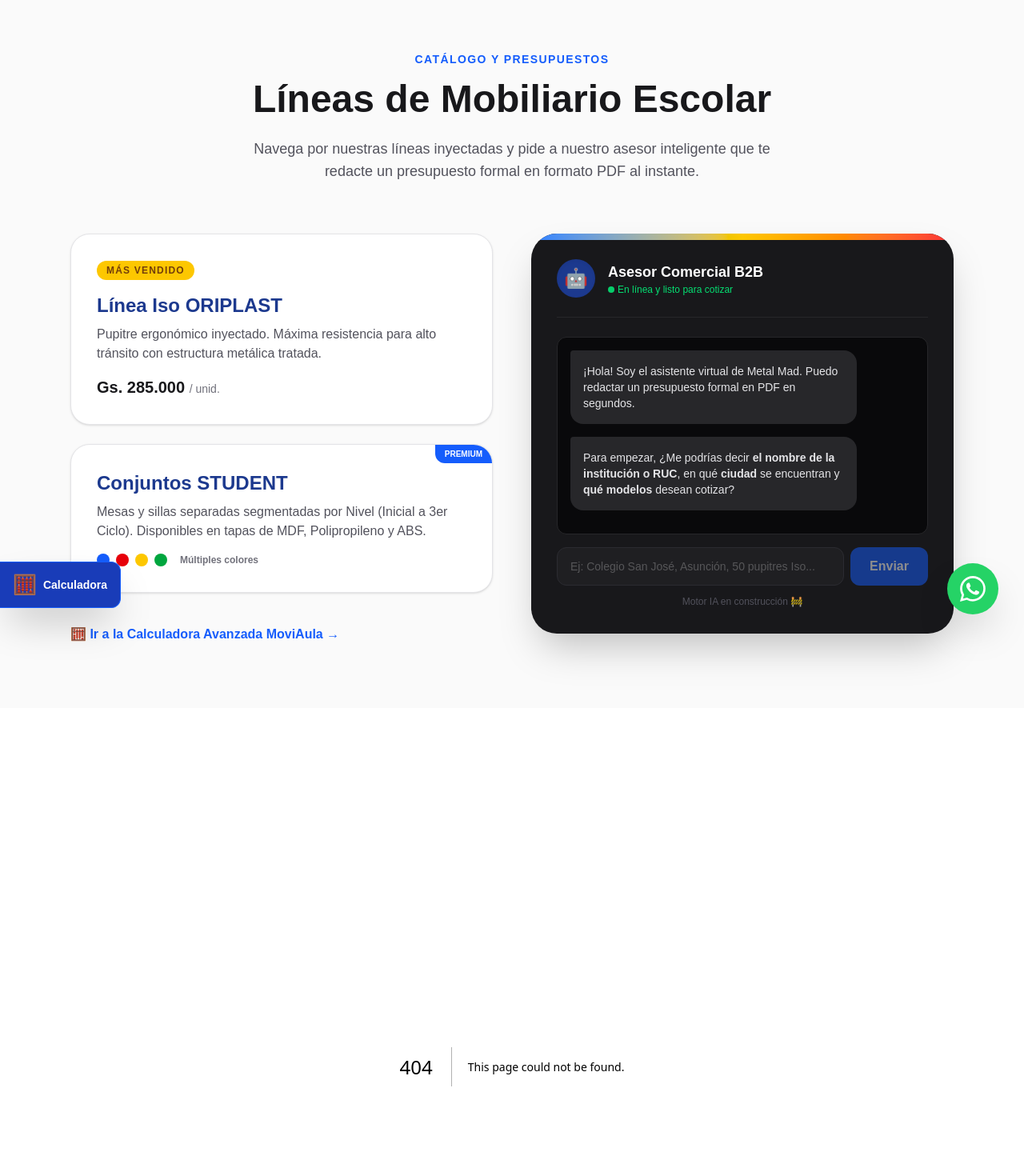
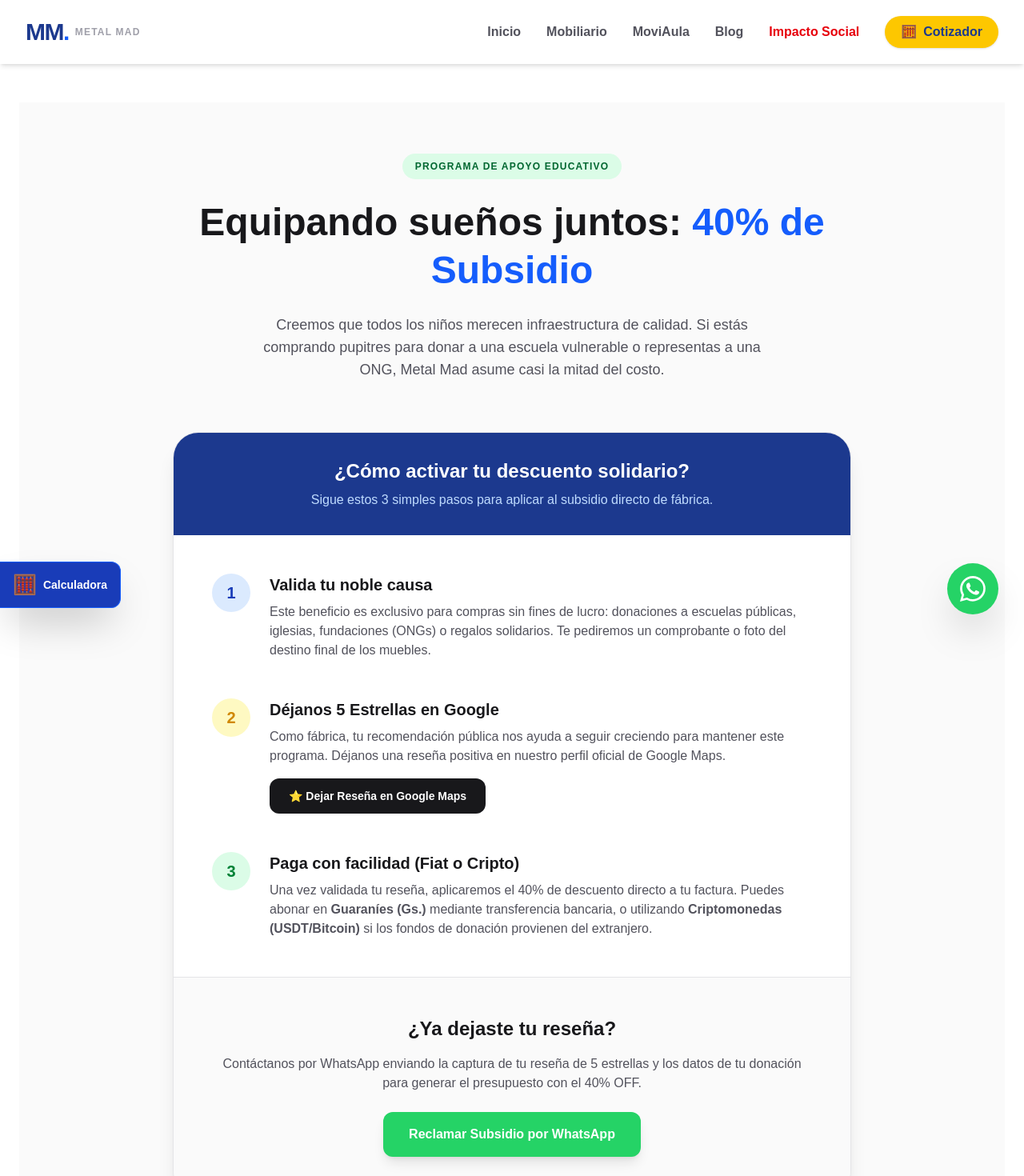
Before and after one commit to oscaramarilla/metal-mad-web, a Next.js app: page /impacto-social in a window 1280 px wide. Before the commit this address had no page. Shown: the top 1470 px of the page at 80% size. Built offline with nearby package versions, Linux system fonts and the light colour scheme.

Commit message:
Agregada landing page de Impacto Social con pago Cripto

```diff
--- a/app/components/Navbar.tsx
+++ b/app/components/Navbar.tsx
@@ -1,102 +1,107 @@
-import { Metadata } from "next";
+"use client";
+
+import { useState } from "react";
 import Link from "next/link";
+import { usePathname } from "next/navigation";
 
-export const metadata: Metadata = {
-  title: "Mobiliario Escolar y Cotizador B2B | Metal Mad",
-  description: "Explora nuestras líneas de mobiliario escolar y genera tu presupuesto en PDF al instante con nuestro asesor virtual.",
-};
+export default function Navbar() {
+  const [isOpen, setIsOpen] = useState(false);
+  const pathname = usePathname();
 
-export default function MobiliarioPage() {
+  // 🧠 Base de datos de tus enlaces. Si quieres agregar uno nuevo, solo ponlo aquí y aparecerá en PC y Celular.
+  const links = [
+    { name: "Inicio", href: "/" },
+    { name: "Mobiliario", href: "/Mobiliario" },
+    { name: "MoviAula", href: "/MoviAula" },
+    { name: "Blog", href: "/blog" },
+    { name: "Impacto Social", href: "/impacto-social", special: true },
+  ];
+
   return (
-    <div className="min-h-screen bg-zinc-50 font-sans pb-20 pt-16">
-      <div className="max-w-6xl mx-auto px-6">
+    <nav className="bg-white shadow-md w-full sticky top-0 z-50">
+      <div className="max-w-7xl mx-auto px-6 lg:px-8">
+        <div className="flex justify-between h-20 items-center">
 
-        <header className="text-center mb-16">
-          <span className="text-blue-600 font-bold tracking-widest uppercase text-sm mb-4 block">
-            Catálogo y Presupuestos
-          </span>
-          <h1 className="text-4xl md:text-5xl font-black text-zinc-900 mb-6">
-            Líneas de Mobiliario Escolar
-          </h1>
-          <p className="text-lg text-zinc-600 max-w-2xl mx-auto">
-            Navega por nuestras líneas inyectadas y pide a nuestro asesor inteligente que te redacte un presupuesto formal en formato PDF al instante.
-          </p>
-        </header>
+          {/* Logo */}
+          <div className="flex-shrink-0 flex items-center">
+            <Link href="/" className="text-3xl font-black text-blue-900 tracking-tighter">
+              MM<span className="text-blue-600">.</span>
+            </Link>
+            <span className="ml-2 text-xs font-bold text-zinc-400 tracking-widest uppercase hidden sm:block">
+              Metal Mad
+            </span>
+          </div>
 
-        <div className="grid grid-cols-1 lg:grid-cols-2 gap-12 items-start">
-
-          {/* COLUMNA IZQUIERDA: Resumen del Catálogo */}
-          <div className="flex flex-col gap-6">
-            <div className="bg-white p-8 rounded-3xl shadow-sm border border-zinc-200">
-              <span className="bg-yellow-400 text-yellow-900 text-xs font-black px-3 py-1 rounded-full uppercase tracking-widest mb-4 inline-block">Más Vendido</span>
-              <h3 className="text-2xl font-bold text-blue-900 mb-2">Línea Iso ORIPLAST</h3>
-              <p className="text-zinc-600 mb-4">Pupitre ergonómico inyectado. Máxima resistencia para alto tránsito con estructura metálica tratada.</p>
-              <div className="text-xl font-black text-zinc-900">Gs. 285.000 <span className="text-sm text-zinc-500 font-normal">/ unid.</span></div>
-            </div>
-
-            <div className="bg-white p-8 rounded-3xl shadow-sm border border-zinc-200 relative overflow-hidden">
-              <div className="absolute top-0 right-0 bg-blue-600 text-white text-[10px] font-bold px-3 py-1 rounded-bl-xl">PREMIUM</div>
-              <h3 className="text-2xl font-bold text-blue-900 mb-2">Conjuntos STUDENT</h3>
-              <p className="text-zinc-600 mb-4">Mesas y sillas separadas segmentadas por Nivel (Inicial a 3er Ciclo). Disponibles en tapas de MDF, Polipropileno y ABS.</p>
-              <div className="flex items-center gap-2 mt-2">
-                <span className="w-4 h-4 rounded-full bg-blue-600"></span>
-                <span className="w-4 h-4 rounded-full bg-red-600"></span>
-                <span className="w-4 h-4 rounded-full bg-yellow-400"></span>
-                <span className="w-4 h-4 rounded-full bg-green-600"></span>
-                <span className="text-xs text-zinc-500 font-bold ml-2">Múltiples colores</span>
-              </div>
-            </div>
-
-            <Link href="/MoviAula" className="text-blue-600 font-bold hover:underline flex items-center gap-2 mt-4">
-              🧮 Ir a la Calculadora Avanzada MoviAula →
+          {/* Menú para Computadoras (Desktop) */}
+          <div className="hidden md:flex items-center space-x-6 lg:space-x-8">
+            {links.map((link) => (
+              <Link
+                key={link.name}
+                href={link.href}
+                className={`text-sm lg:text-base font-bold transition-colors ${
+                  pathname === link.href ? "text-blue-600" : "text-zinc-600 hover:text-blue-600"
+                } ${link.special ? "text-red-600 hover:text-red-700" : ""}`}
+              >
+                {link.name}
+              </Link>
+            ))}
+            <Link
+              href="/MoviAula"
+              className="bg-yellow-400 hover:bg-yellow-500 text-blue-900 font-bold px-5 py-2 rounded-full transition-transform hover:scale-105 flex items-center gap-2 shadow-sm text-sm lg:text-base"
+            >
+              <span>🧮</span> Cotizador
             </Link>
           </div>
 
-          {/* COLUMNA DERECHA: El Panel del Asesor IA (Esqueleto) */}
-          <div className="bg-zinc-900 rounded-[2rem] p-8 shadow-2xl relative overflow-hidden flex flex-col h-[500px]">
-            <div className="absolute top-0 left-0 w-full h-2 bg-gradient-to-r from-blue-500 via-yellow-400 to-red-500"></div>
-
-            <div className="flex items-center gap-4 mb-6 border-b border-zinc-800 pb-6">
-              <div className="w-12 h-12 rounded-full bg-blue-900 flex items-center justify-center text-2xl shadow-inner">
-                🤖
-              </div>
-              <div>
-                <h3 className="font-bold text-white text-lg">Asesor Comercial B2B</h3>
-                <p className="text-xs text-green-400 flex items-center gap-1">
-                  <span className="w-2 h-2 rounded-full bg-green-400 animate-pulse"></span>
-                  En línea y listo para cotizar
-                </p>
-              </div>
-            </div>
-
-            {/* Ventana de Chat (Aquí inyectaremos la IA de Vercel después) */}
-            <div className="flex-1 bg-zinc-950 rounded-xl p-4 overflow-y-auto mb-4 border border-zinc-800 flex flex-col gap-4">
-              <div className="bg-zinc-800 text-zinc-200 p-4 rounded-2xl rounded-tl-sm w-5/6 text-sm">
-                ¡Hola! Soy el asistente virtual de Metal Mad. Puedo redactar un presupuesto formal en PDF en segundos.
-              </div>
-              <div className="bg-zinc-800 text-zinc-200 p-4 rounded-2xl rounded-tl-sm w-5/6 text-sm">
-                Para empezar, ¿Me podrías decir <strong>el nombre de la institución o RUC</strong>, en qué <strong>ciudad</strong> se encuentran y <strong>qué modelos</strong> desean cotizar?
-              </div>
-            </div>
-
-            {/* Input de usuario (Visual por ahora) */}
-            <div className="flex gap-2">
-              <input
-                type="text"
-                placeholder="Ej: Colegio San José, Asunción, 50 pupitres Iso..."
-                disabled
-                className="flex-1 bg-zinc-800 border border-zinc-700 rounded-xl px-4 py-3 text-sm text-white focus:outline-none opacity-50 cursor-not-allowed"
-              />
-              <button disabled className="bg-blue-600 text-white px-6 py-3 rounded-xl font-bold opacity-50 cursor-not-allowed">
-                Enviar
-              </button>
-            </div>
-            <p className="text-center text-zinc-600 text-xs mt-3 font-mono">Motor IA en construcción 🚧</p>
-
+          {/* Botón "Hamburguesa" para Celulares (Mobile) */}
+          <div className="md:hidden flex items-center">
+            <button
+              onClick={() => setIsOpen(!isOpen)}
+              className="text-zinc-600 hover:text-blue-600 focus:outline-none p-2"
+              aria-label="Abrir menú"
+            >
+              <svg className="h-8 w-8" fill="none" viewBox="0 0 24 24" stroke="currentColor">
+                {isOpen ? (
+                  // Ícono de "X" cuando está abierto
+                  <path strokeLinecap="round" strokeLinejoin="round" strokeWidth={2} d="M6 18L18 6M6 6l12 12" />
+                ) : (
+                  // Ícono de "Hamburguesa" cuando está cerrado
+                  <path strokeLinecap="round" strokeLinejoin="round" strokeWidth={2} d="M4 6h16M4 12h16M4 18h16" />
+                )}
+              </svg>
+            </button>
           </div>
-
         </div>
       </div>
-    </div>
+
+      {/* Menú Desplegable para Celulares */}
+      {isOpen && (
+        <div className="md:hidden bg-white border-t border-zinc-100 shadow-2xl absolute w-full">
+          <div className="px-4 pt-4 pb-8 space-y-2 flex flex-col">
+            {links.map((link) => (
+              <Link
+                key={link.name}
+                href={link.href}
+                onClick={() => setIsOpen(false)} // Cierra el menú al hacer clic
+                className={`block px-4 py-3 rounded-xl text-lg font-bold ${
+                  pathname === link.href ? "bg-blue-50 text-blue-600" : "text-zinc-600 hover:bg-zinc-50"
+                } ${link.special ? "text-red-600" : ""}`}
+              >
+                {link.name}
+              </Link>
+            ))}
+            <div className="pt-4 pb-2 px-2">
+              <Link
+                href="/MoviAula"
+                onClick={() => setIsOpen(false)}
+                className="flex justify-center w-full bg-yellow-400 hover:bg-yellow-500 text-blue-900 font-bold px-6 py-4 rounded-xl shadow-md text-center text-lg"
+              >
+                🧮 Ir al Cotizador
+              </Link>
+            </div>
+          </div>
+        </div>
+      )}
+    </nav>
   );
 }
--- /dev/null
+++ b/app/impacto-social/page.tsx
@@ -0,0 +1,92 @@
+import { Metadata } from "next";
+
+export const metadata: Metadata = {
+  title: "Programa de Impacto Social | Metal Mad",
+  description: "Subsidio del 40% en mobiliario escolar para ONGs, fundaciones y donaciones solidarias en Paraguay.",
+};
+
+export default function ImpactoSocialPage() {
+  return (
+    <div className="min-h-screen bg-zinc-50 font-sans pb-20 pt-16">
+      <div className="max-w-4xl mx-auto px-6">
+
+        <header className="text-center mb-16">
+          <span className="bg-green-100 text-green-800 font-black tracking-widest uppercase text-xs px-4 py-2 rounded-full mb-6 inline-block">
+            Programa de Apoyo Educativo
+          </span>
+          <h1 className="text-4xl md:text-5xl font-black text-zinc-900 mb-6 leading-tight">
+            Equipando sueños juntos: <span className="text-blue-600">40% de Subsidio</span>
+          </h1>
+          <p className="text-lg text-zinc-600 max-w-2xl mx-auto">
+            Creemos que todos los niños merecen infraestructura de calidad. Si estás comprando pupitres para donar a una escuela vulnerable o representas a una ONG, Metal Mad asume casi la mitad del costo.
+          </p>
+        </header>
+
+        <div className="bg-white rounded-[2rem] shadow-xl border border-zinc-200 overflow-hidden">
+          {/* Banner Superior */}
+          <div className="bg-blue-900 p-8 text-center text-white">
+            <h2 className="text-2xl font-bold mb-2">¿Cómo activar tu descuento solidario?</h2>
+            <p className="text-blue-200">Sigue estos 3 simples pasos para aplicar al subsidio directo de fábrica.</p>
+          </div>
+
+          {/* Los 3 Pasos */}
+          <div className="p-8 md:p-12 space-y-12">
+
+            {/* Paso 1 */}
+            <div className="flex flex-col md:flex-row gap-6 items-start">
+              <div className="bg-blue-100 text-blue-800 w-12 h-12 rounded-full flex items-center justify-center font-black text-xl shrink-0">1</div>
+              <div>
+                <h3 className="text-xl font-bold text-zinc-900 mb-2">Valida tu noble causa</h3>
+                <p className="text-zinc-600">Este beneficio es exclusivo para compras sin fines de lucro: donaciones a escuelas públicas, iglesias, fundaciones (ONGs) o regalos solidarios. Te pediremos un comprobante o foto del destino final de los muebles.</p>
+              </div>
+            </div>
+
+            {/* Paso 2 */}
+            <div className="flex flex-col md:flex-row gap-6 items-start">
+              <div className="bg-yellow-100 text-yellow-600 w-12 h-12 rounded-full flex items-center justify-center font-black text-xl shrink-0">2</div>
+              <div className="w-full">
+                <h3 className="text-xl font-bold text-zinc-900 mb-2">Déjanos 5 Estrellas en Google</h3>
+                <p className="text-zinc-600 mb-4">Como fábrica, tu recomendación pública nos ayuda a seguir creciendo para mantener este programa. Déjanos una reseña positiva en nuestro perfil oficial de Google Maps.</p>
+                <a
+                  href="https://maps.app.goo.gl/3bQ63r2fQrx9MNNX9"
+                  target="_blank"
+                  rel="noopener noreferrer"
+                  className="inline-flex items-center gap-2 bg-zinc-900 hover:bg-zinc-800 text-white font-bold py-3 px-6 rounded-xl transition-colors text-sm"
+                >
+                  ⭐ Dejar Reseña en Google Maps
+                </a>
+              </div>
+            </div>
+
+            {/* Paso 3 */}
+            <div className="flex flex-col md:flex-row gap-6 items-start">
+              <div className="bg-green-100 text-green-700 w-12 h-12 rounded-full flex items-center justify-center font-black text-xl shrink-0">3</div>
+              <div>
+                <h3 className="text-xl font-bold text-zinc-900 mb-2">Paga con facilidad (Fiat o Cripto)</h3>
+                <p className="text-zinc-600">
+                  Una vez validada tu reseña, aplicaremos el 40% de descuento directo a tu factura. Puedes abonar en <strong>Guaraníes (Gs.)</strong> mediante transferencia bancaria, o utilizando <strong>Criptomonedas (USDT/Bitcoin)</strong> si los fondos de donación provienen del extranjero.
+                </p>
+              </div>
+            </div>
+
+          </div>
+
+          {/* Call to Action Final */}
+          <div className="bg-zinc-50 border-t border-zinc-200 p-8 md:p-12 text-center">
+            <h3 className="text-2xl font-black text-zinc-900 mb-4">¿Ya dejaste tu reseña?</h3>
+            <p className="text-zinc-600 mb-6">Contáctanos por WhatsApp enviando la captura de tu reseña de 5 estrellas y los datos de tu donación para generar el presupuesto con el 40% OFF.</p>
+            <a
+              href="https://wa.me/595982451828?text=Hola%20Metal%20Mad!%20Acabo%20de%20dejar%20mi%20reseña%20de%205%20estrellas%20en%20Google.%20Quiero%20aplicar%20al%20descuento%20del%2040%25%20para%20una%20donación."
+              target="_blank"
+              rel="noopener noreferrer"
+              className="inline-block bg-[#25D366] hover:bg-[#20bd5a] text-white font-black px-8 py-4 rounded-xl transition-transform hover:scale-105 shadow-lg"
+            >
+              Reclamar Subsidio por WhatsApp
+            </a>
+          </div>
+        </div>
+
+      </div>
+    </div>
+  );
+}
```
